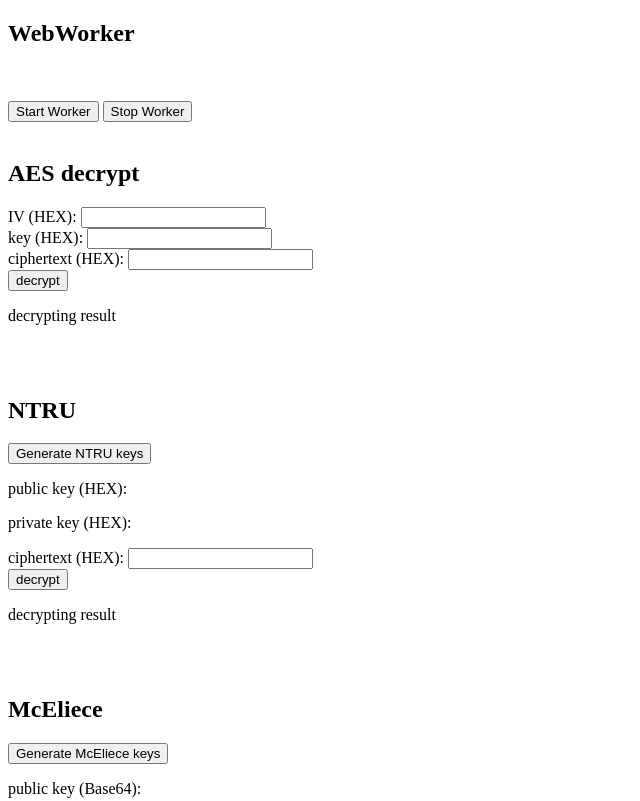
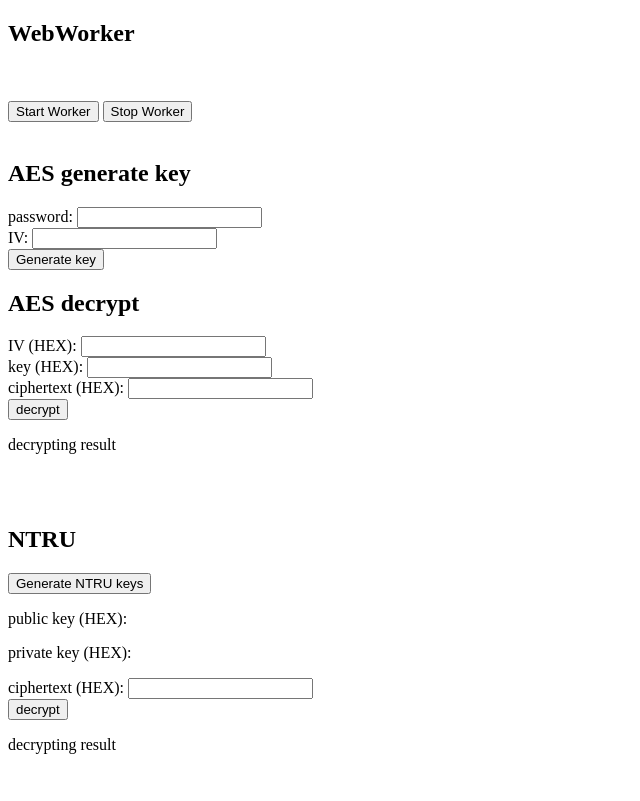
Before and after one commit to svanschooten/pqc-web-test, a website: page index.html in a window 1280 px wide. Shown: the top 801 px of the page, without its empty margins (0-640 px from the left). Drawn offline with Linux system fonts and the light colour scheme.

Commit message:
aes key generation test

```diff
--- a/aes-test.js
+++ b/aes-test.js
@@ -9,3 +9,10 @@ function decryptAES() {
             iv: iv
         }).toString(CryptoJS.enc.Utf8);
 }
+
+function genkeyAES() {
+    let pc = document.getElementById("aes_pw_genkey").value;
+    let iv = document.getElementById("aes_iv_genkey").value;
+    document.getElementById("aes_iv").value = CryptoJS.enc.Utf8.parse(iv).toString(CryptoJS.enc.Hex);
+    document.getElementById("aes_key").value = CryptoJS.PBKDF2(pc, iv, { keySize: 256/32, hasher: CryptoJS.algo.SHA512, iterations: 1000 }).toString(CryptoJS.enc.Hex)
+}
--- a/index.html
+++ b/index.html
@@ -16,6 +16,12 @@
 <button onclick="stopWorker()">Stop Worker</button>
 <br>
 <br>
+<h2>AES generate key</h2>
+<label>password: <input id="aes_pw_genkey"/></label>
+<br>
+<label>IV: <input id="aes_iv_genkey"/></label>
+<br>
+<button onclick="genkeyAES()">Generate key</button>
 <h2>AES decrypt</h2>
 <label>IV (HEX): <input id="aes_iv"/></label>
 <br>
```
